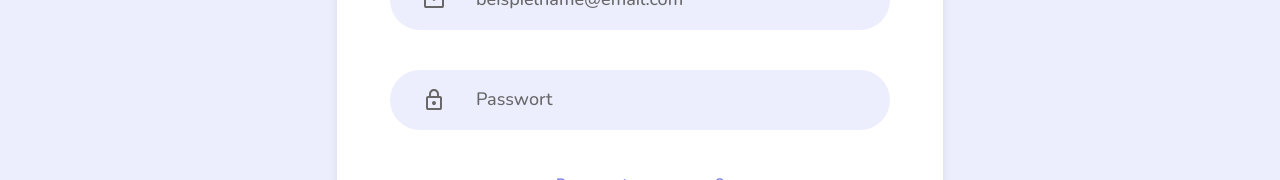
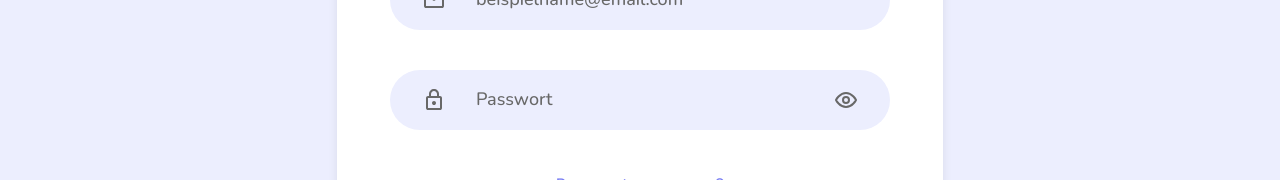
Before and after one commit to CWhymann/dabubble, an Angular app: page /login in a window 1280 px wide. Shown: the part 265-445 px from the top of the page. Built offline with nearby package versions, Linux system fonts and the light colour scheme.

Commit message:
feat: add password toggle, password length validation and shared validation rules

```diff
--- /dev/null
+++ b/src/app/core/validation.ts
@@ -0,0 +1,5 @@
+export const EMAIL_PATTERN = /^[^\s@]+@[^\s@]+\.[^\s@]{2,}$/;
+export const PASSWORD_MIN_LENGTH = 8;
+
+export const EMAIL_ERROR = '*Diese E-Mail-Adresse ist leider ungültig.';
+export const PASSWORD_LENGTH_ERROR = `Das Passwort muss mindestens ${PASSWORD_MIN_LENGTH} Zeichen lang sein.`;
--- a/src/app/pages/login/login.html
+++ b/src/app/pages/login/login.html
@@ -18,6 +18,7 @@
         label="E-Mail"
         type="email"
         name="email"
+        autocomplete="email"
         placeholder="beispielname@email.com"
         [error]="emailError()"
       />
@@ -27,7 +28,9 @@
         label="Passwort"
         type="password"
         name="password"
+        autocomplete="current-password"
         placeholder="Passwort"
+        [error]="passwordError()"
       />
     </div>
 
--- a/src/app/pages/login/login.ts
+++ b/src/app/pages/login/login.ts
@@ -1,5 +1,11 @@
 import { Component, inject } from '@angular/core';
 import { NonNullableFormBuilder, ReactiveFormsModule, Validators } from '@angular/forms';
+import {
+  EMAIL_ERROR,
+  EMAIL_PATTERN,
+  PASSWORD_LENGTH_ERROR,
+  PASSWORD_MIN_LENGTH,
+} from '../../core/validation';
 import { AuthLayout } from '../../features/auth-layout/auth-layout';
 import { ButtonGoogle } from '../../shared/button-google/button-google';
 import { ButtonPrimary } from '../../shared/button-primary/button-primary';
@@ -8,8 +14,6 @@ import { ForgotPasswordLink } from '../../shared/forgot-password-link/forgot-pas
 import { InputField } from '../../shared/input-field/input-field';
 import { OrDivider } from '../../shared/or-divider/or-divider';
 import { TextLink } from '../../shared/text-link/text-link';
-
-const EMAIL_PATTERN = /^[^\s@]+@[^\s@]+\.[^\s@]{2,}$/;
 
 @Component({
   selector: 'app-login',
@@ -31,11 +35,18 @@ export class Login {
 
   protected readonly form = this.fb.group({
     email: ['', [Validators.required, Validators.pattern(EMAIL_PATTERN)]],
-    password: ['', Validators.required],
+    password: ['', [Validators.required, Validators.minLength(PASSWORD_MIN_LENGTH)]],
   });
 
   protected emailError(): string {
     const email = this.form.controls.email;
-    return email.touched && email.invalid ? '*Diese E-Mail-Adresse ist leider ungültig.' : '';
+    const wrongFormat = email.touched && email.hasError('pattern');
+    return wrongFormat ? EMAIL_ERROR : '';
+  }
+
+  protected passwordError(): string {
+    const password = this.form.controls.password;
+    const tooShort = password.touched && password.hasError('minlength');
+    return tooShort ? PASSWORD_LENGTH_ERROR : '';
   }
 }
--- a/src/app/shared/input-field/input-field.html
+++ b/src/app/shared/input-field/input-field.html
@@ -4,16 +4,43 @@
   <img class="size-6 shrink-0" [src]="icon()" alt="" />
   <input
     class="min-w-0 flex-1 bg-transparent text-lg leading-[1.2] font-medium text-black outline-hidden placeholder:text-text-gray"
-    [type]="type()"
+    [type]="inputType()"
     [name]="name()"
     [placeholder]="placeholder()"
     [value]="value()"
     [disabled]="isDisabled()"
+    [attr.autocomplete]="autocomplete()"
     [attr.aria-label]="label()"
     [attr.aria-invalid]="error() ? true : null"
     (input)="handleInput($event)"
     (blur)="handleBlur()"
   />
+  @if (isPassword()) {
+    <button
+      class="flex size-6 shrink-0 cursor-pointer items-center justify-center text-text-gray transition-colors duration-100 hover:text-purple-1"
+      type="button"
+      [attr.aria-label]="passwordVisible() ? 'Passwort verbergen' : 'Passwort anzeigen'"
+      [attr.aria-pressed]="passwordVisible()"
+      (click)="togglePassword()"
+    >
+      <svg
+        class="size-6"
+        viewBox="0 0 24 24"
+        fill="none"
+        stroke="currentColor"
+        stroke-width="2"
+        stroke-linecap="round"
+        stroke-linejoin="round"
+        aria-hidden="true"
+      >
+        <path d="M2 12s3.5-7 10-7 10 7 10 7-3.5 7-10 7S2 12 2 12Z" />
+        <circle cx="12" cy="12" r="3" />
+        @if (passwordVisible()) {
+          <path d="M4 4l16 16" />
+        }
+      </svg>
+    </button>
+  }
 </label>
 @if (error()) {
   <p class="mt-1.5 text-sm leading-[1.2] text-error">{{ error() }}</p>
--- a/src/app/shared/input-field/input-field.ts
+++ b/src/app/shared/input-field/input-field.ts
@@ -1,4 +1,4 @@
-import { Component, forwardRef, input, signal } from '@angular/core';
+import { Component, computed, forwardRef, input, signal } from '@angular/core';
 import { ControlValueAccessor, NG_VALUE_ACCESSOR } from '@angular/forms';
 
 @Component({
@@ -16,9 +16,15 @@ export class InputField implements ControlValueAccessor {
   readonly name = input('');
   readonly placeholder = input('');
   readonly error = input('');
+  readonly autocomplete = input('off');
 
   protected readonly value = signal('');
   protected readonly isDisabled = signal(false);
+  protected readonly passwordVisible = signal(false);
+  protected readonly isPassword = computed(() => this.type() === 'password');
+  protected readonly inputType = computed(() =>
+    this.isPassword() && this.passwordVisible() ? 'text' : this.type(),
+  );
 
   private onChange: (value: string) => void = () => {};
   private onTouched: () => void = () => {};
@@ -48,4 +54,8 @@ export class InputField implements ControlValueAccessor {
   protected handleBlur(): void {
     this.onTouched();
   }
+
+  protected togglePassword(): void {
+    this.passwordVisible.update((visible) => !visible);
+  }
 }
```
